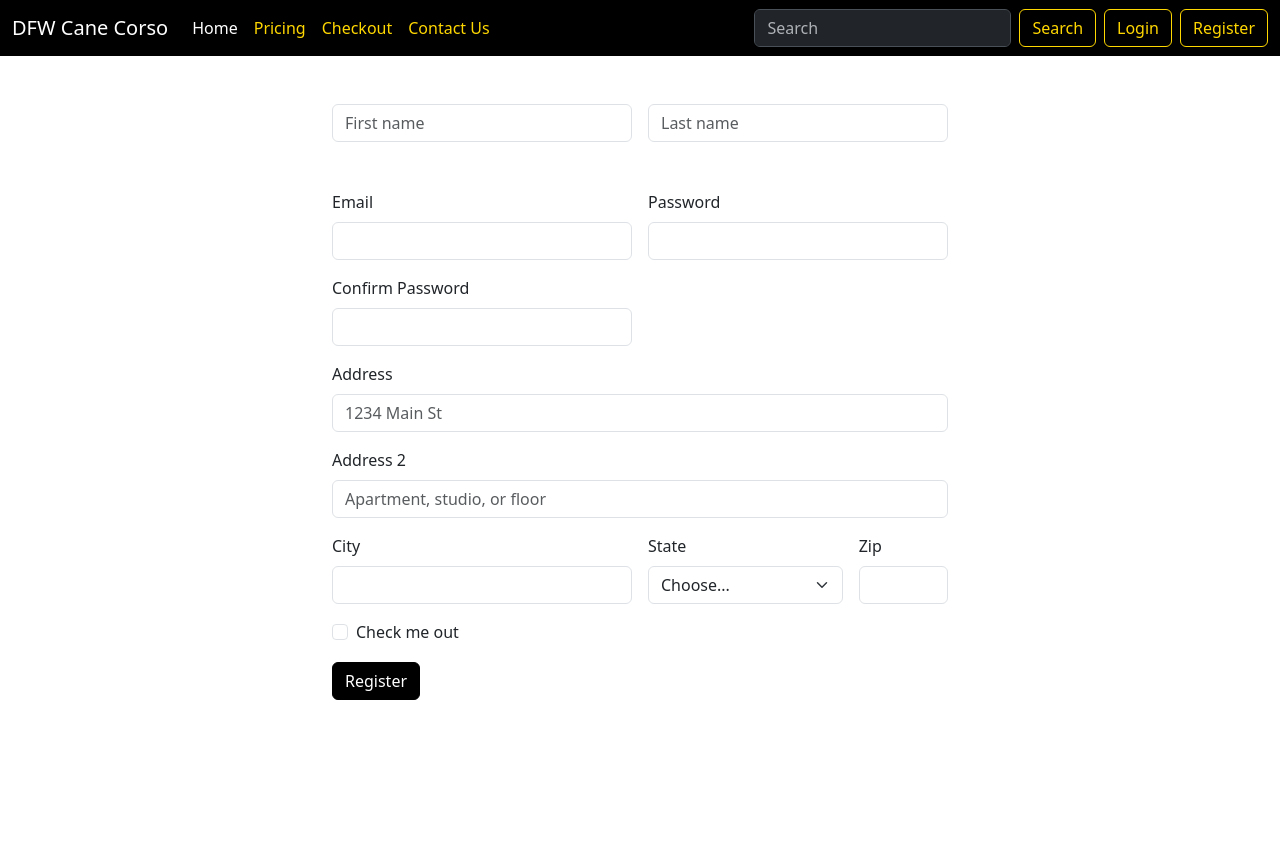
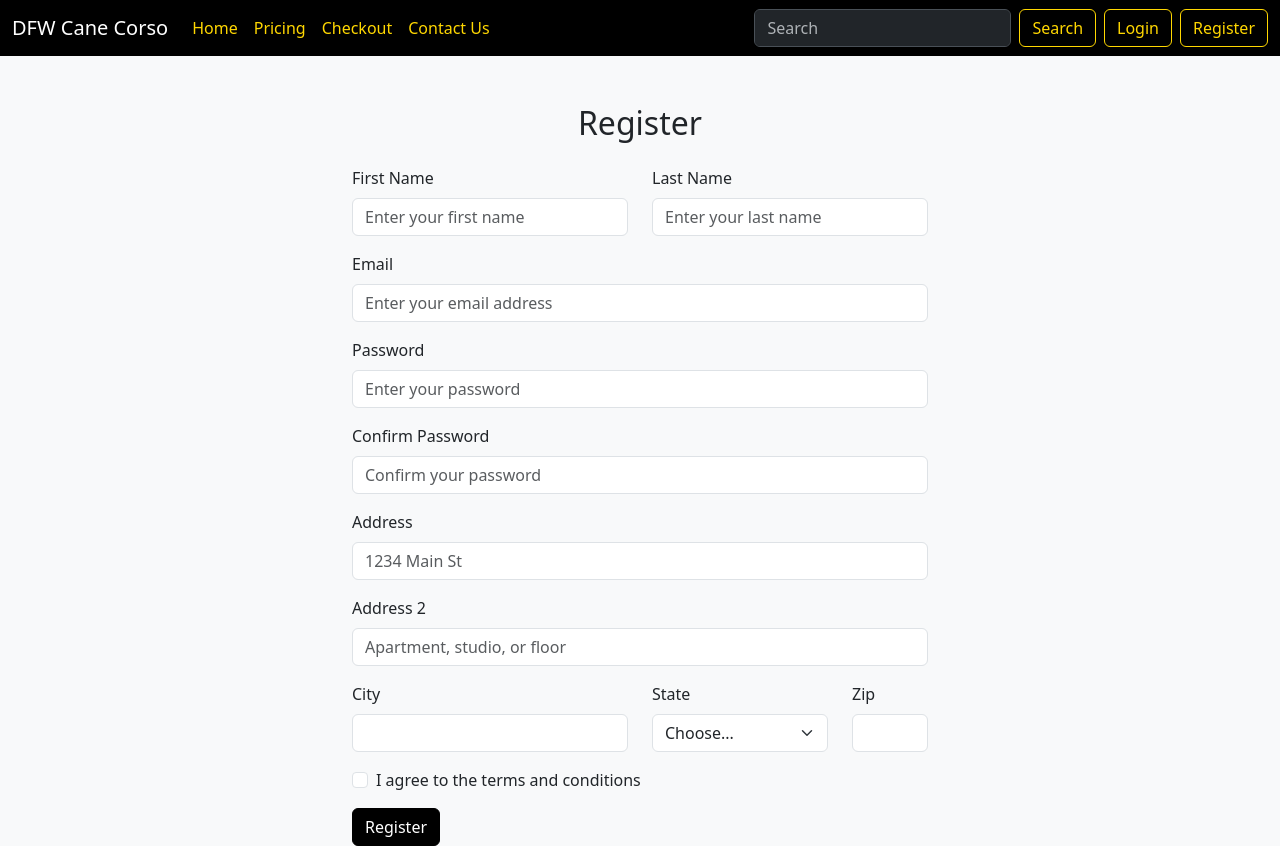
Before and after one commit to Ialonzo8/dog_ecommerce, a plain HTML site: page user-register.html in a window 1280 px wide. Before the commit the page ends 800 px from the top, so only its background shows below. Drawn offline with nearby package versions, Linux system fonts and the light colour scheme.

Commit message:
update design on register page

```diff
--- a/user-register.html
+++ b/user-register.html
@@ -1,14 +1,25 @@
 <!DOCTYPE html>
 <html lang="en">
+
 <head>
   <meta charset="UTF-8">
   <meta name="viewport" content="width=device-width, initial-scale=1.0">
-    <title>Document</title>
+  <title>Register</title>
   <link href="https://cdn.jsdelivr.net/npm/bootstrap@5.3.3/dist/css/bootstrap.min.css" rel="stylesheet"
     integrity="sha384-QWTKZyjpPEjISv5WaRU9OFeRpok6YctnYmDr5pNlyT2bRjXh0JMhjY6hW+ALEwIH" crossorigin="anonymous">
-    <link rel="stylesheet" href="css/style.css">
+  <style>
+    /* Custom Styles */
+    body {
+      background-color: #f8f9fa;
+      /* Light gray background */
+    }
 
-    <style>
+    .container {
+      max-width: 600px;
+      /* Limit width for better readability */
+    }
+
+
     /* Navbar */
     .navbar {
       background-color: black;
@@ -76,21 +87,20 @@
       border-color: gold;
     }
   </style>
+</head>
 
-</head>
 <body>
-    <nav class="navbar navbar-expand-lg" data-bs-theme="dark">
+  <nav class="navbar navbar-expand-lg mb-5" data-bs-theme="dark">
     <div class="container-fluid">
       <a class="navbar-brand" href="index.html">DFW Cane Corso</a>
-            <button class="navbar-toggler" type="button" data-bs-toggle="collapse"
-                data-bs-target="#navbarSupportedContent" aria-controls="navbarSupportedContent" aria-expanded="false"
-                aria-label="Toggle navigation">
+      <button class="navbar-toggler" type="button" data-bs-toggle="collapse" data-bs-target="#navbarSupportedContent"
+        aria-controls="navbarSupportedContent" aria-expanded="false" aria-label="Toggle navigation">
         <span class="navbar-toggler-icon"></span>
       </button>
       <div class="collapse navbar-collapse" id="navbarSupportedContent">
         <ul class="navbar-nav me-auto mb-2 mb-lg-0">
           <li class="nav-item">
-                        <a class="nav-link active" aria-current="page" href="index.html">Home</a>
+            <a class="nav-link" href="index.html">Home</a>
           </li>
           <li class="nav-item">
             <a class="nav-link" href="pricing.html">Pricing</a>
@@ -101,88 +111,82 @@
           <li class="nav-item">
             <a class="nav-link" href="contactus.html">Contact Us</a>
           </li>
-
-
         </ul>
-                <form class="d-flex" role="search">
+        <form class="d-flex">
           <input class="form-control me-2" type="search" placeholder="Search" aria-label="Search">
           <button class="btn btn-outline-success" type="submit">Search</button>
 
-                    <a href="user-login.html"><button type="button" class="btn btn-outline-success ms-2">Login</button></a>
-                    <a href="user-register.html"><button type="button" class="btn btn-outline-success ms-2">Register</button></a>
-
+          <a href="user-login.html" class="btn btn-outline-success ms-2">Login</a>
+          <a href="user-register.html" class="btn btn-outline-success ms-2">Register</a>
         </form>
       </div>
     </div>
   </nav>
 
-
-    <div class="container w-50 mx-auto mt-5">
-    <div class="row g-3 mb-5">
-        <div class="col">
-          <input type="text" class="form-control" placeholder="First name" aria-label="First name">
+  <div class="container mt-5">
+    <h2 class="text-center mb-4">Register</h2>
+    <form>
+      <div class="row mb-3">
+        <div class="col-md-6">
+          <label for="firstName" class="form-label">First Name</label>
+          <input type="text" class="form-control" id="firstName" placeholder="Enter your first name" required>
         </div>
-        <div class="col">
-          <input type="text" class="form-control" placeholder="Last name" aria-label="Last name">
+        <div class="col-md-6">
+          <label for="lastName" class="form-label">Last Name</label>
+          <input type="text" class="form-control" id="lastName" placeholder="Enter your last name" required>
         </div>
       </div>
-
-      <form class="row g-3">
+      <div class="mb-3">
+        <label for="email" class="form-label">Email</label>
+        <input type="email" class="form-control" id="email" placeholder="Enter your email address" required>
+      </div>
+      <div class="mb-3">
+        <label for="password" class="form-label">Password</label>
+        <input type="password" class="form-control" id="password" placeholder="Enter your password" required>
+      </div>
+      <div class="mb-3">
+        <label for="confirmPassword" class="form-label">Confirm Password</label>
+        <input type="password" class="form-control" id="confirmPassword" placeholder="Confirm your password" required>
+      </div>
+      <div class="mb-3">
+        <label for="address" class="form-label">Address</label>
+        <input type="text" class="form-control" id="address" placeholder="1234 Main St" required>
+      </div>
+      <div class="mb-3">
+        <label for="address2" class="form-label">Address 2</label>
+        <input type="text" class="form-control" id="address2" placeholder="Apartment, studio, or floor">
+      </div>
+      <div class="row mb-3">
         <div class="col-md-6">
-          <label for="inputEmail4" class="form-label">Email</label>
-          <input type="email" class="form-control" id="inputEmail4" required>
-        </div>
-        <div class="col-md-6">
-          <label for="inputPassword4" class="form-label">Password</label>
-          <input type="password" class="form-control" id="inputPassword4" required>
-        </div>
-        <div class="col-md-6">
-            <label for="inputPassword4" class="form-label">Confirm Password</label>
-            <input type="password" class="form-control" id="inputPassword4" required>
-          </div>
-        <div class="col-12">
-          <label for="inputAddress" class="form-label">Address</label>
-          <input type="text" class="form-control" id="inputAddress" placeholder="1234 Main St">
-        </div>
-        <div class="col-12">
-          <label for="inputAddress2" class="form-label">Address 2</label>
-          <input type="text" class="form-control" id="inputAddress2" placeholder="Apartment, studio, or floor">
-        </div>
-        <div class="col-md-6">
-          <label for="inputCity" class="form-label">City</label>
-          <input type="text" class="form-control" id="inputCity">
+          <label for="city" class="form-label">City</label>
+          <input type="text" class="form-control" id="city" required>
         </div>
         <div class="col-md-4">
-          <label for="inputState" class="form-label">State</label>
-          <select id="inputState" class="form-select">
-            <option selected>Choose... </option>
+          <label for="state" class="form-label">State</label>
+          <select id="state" class="form-select" required>
+            <option selected>Choose...</option>
             <option>Texas</option>
             <option>New Mexico</option>
             <option>Louisiana</option>
-            <option>Arkansa</option>
+            <option>Arkansas</option>
           </select>
         </div>
         <div class="col-md-2">
-          <label for="inputZip" class="form-label">Zip</label>
-          <input type="text" class="form-control" id="inputZip">
-        </div>
-        <div class="col-12">
-          <div class="form-check">
-            <input class="form-check-input" type="checkbox" id="gridCheck">
-            <label class="form-check-label" for="gridCheck">
-              Check me out
-            </label>
+          <label for="zip" class="form-label">Zip</label>
+          <input type="text" class="form-control" id="zip" required>
         </div>
       </div>
-        <div class="col-12">
+      <div class="mb-3 form-check">
+        <input type="checkbox" class="form-check-input" id="termsCheck" required>
+        <label class="form-check-label" for="termsCheck">I agree to the terms and conditions</label>
+      </div>
       <button type="submit" class="btn btn-primary">Register</button>
-        </div>
     </form>
   </div>
 
   <script src="https://cdn.jsdelivr.net/npm/bootstrap@5.3.3/dist/js/bootstrap.bundle.min.js"
     integrity="sha384-YvpcrYf0tY3lHB60NNkmXc5s9fDVZLESaAA55NDzOxhy9GkcIdslK1eN7N6jIeHz"
     crossorigin="anonymous"></script>
+</body>
 
-</body>
 </html>
```
Also changed, not shown: pricing.html (+2 -2 lines). Lines whose indentation alone changed are shown as unchanged.
